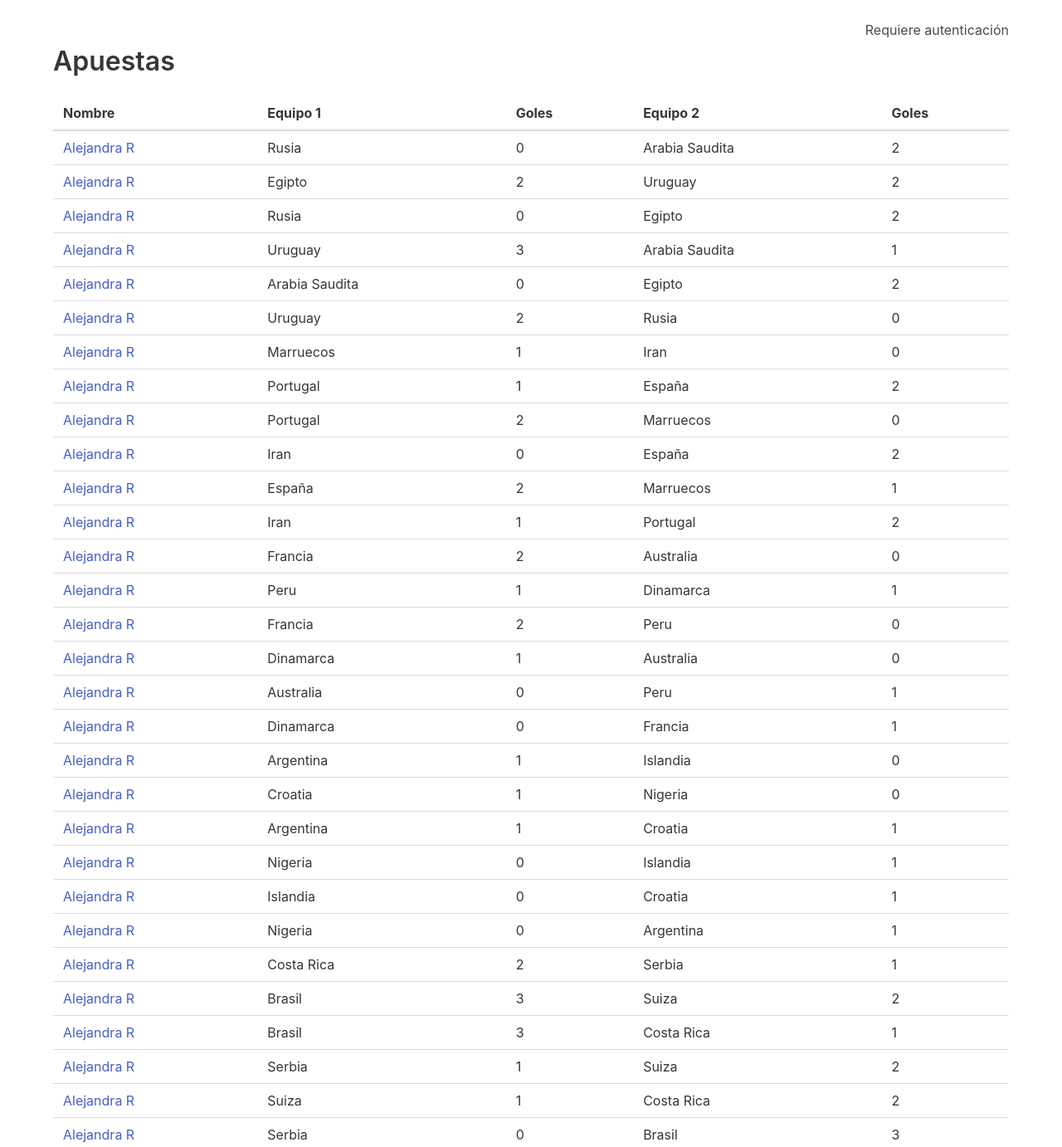
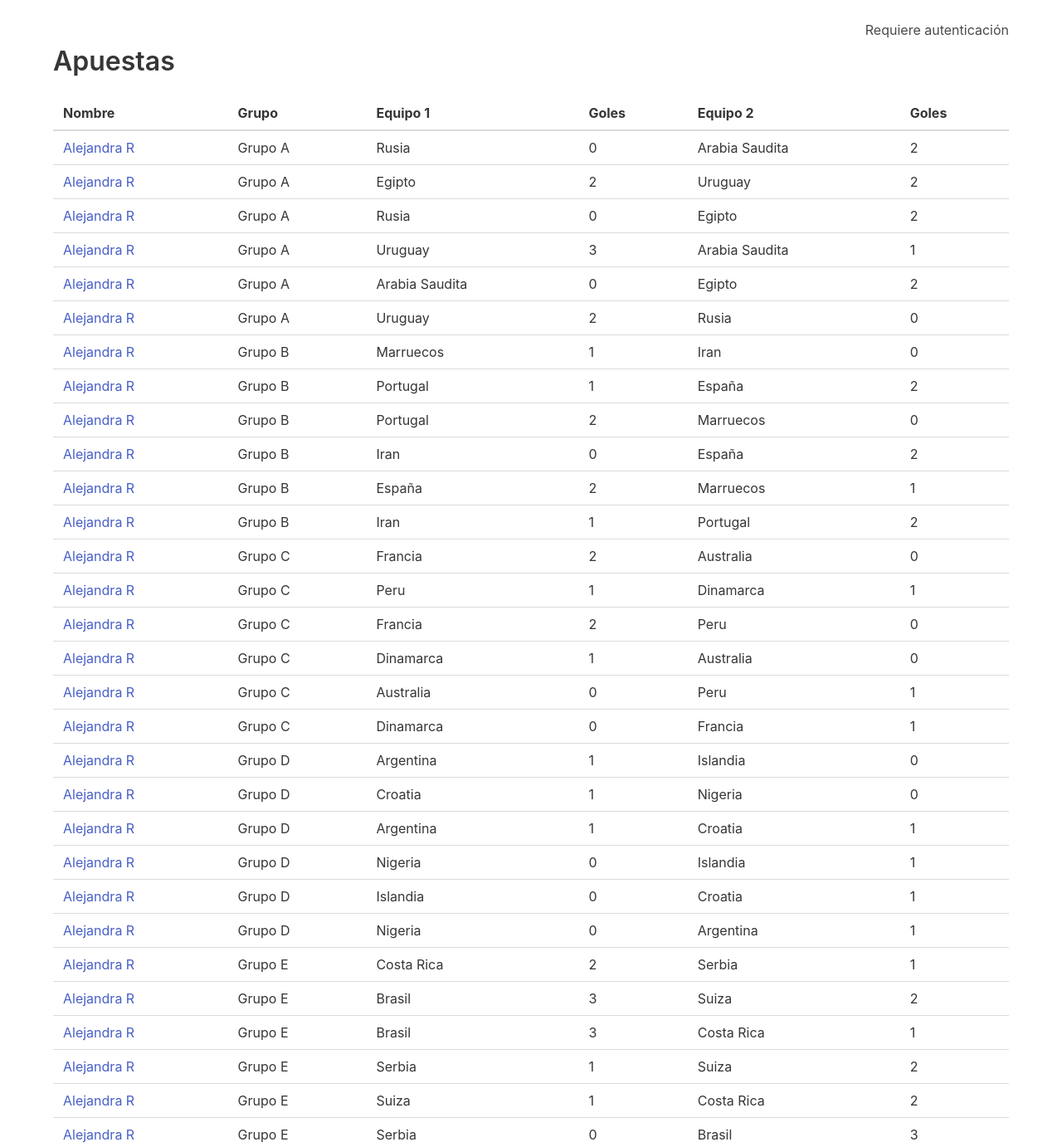
Before and after one commit to amekare/world_cup_2018, a Django app: a page that uses templates/dashboard/bet_list.html in a window 1280 px wide. Shown: the part 52-1434 px from the top of the page at 83% size. Run offline with Django 3.2, Linux system fonts and the light colour scheme; data comes from the database, SQL or seed files in the repository; some libraries are stand-ins or nearby versions.

Commit message:
se muestra grupo en apuestas

```diff
--- a/templates/dashboard/bet_list.html
+++ b/templates/dashboard/bet_list.html
@@ -17,6 +17,7 @@
         <thead>
         <tr>
             <th>Nombre</th>
+            <th>Grupo</th>
             <th>Equipo 1</th>
             <th>Goles</th>
             <th>Equipo 2</th>
@@ -27,6 +28,9 @@
         {% for bet in bet_list %}
             <tr>
                 <td><a href="{% url 'bet-detail' bet.pk %}">{{ bet.source.name }}</a></td>
+                {% for round in bet.team1.round_set.all %}
+                        <td>{{ round.get_group_display }}</td>
+                    {% endfor %}
                 <td>{{ bet.team1 }}</td>
                 <td>{{ bet.goals_team1 }}</td>
                 <td>{{ bet.team2 }}</td>
```
